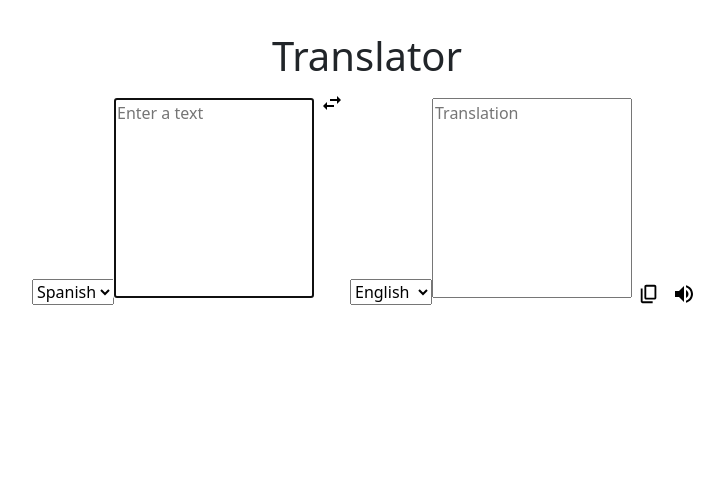
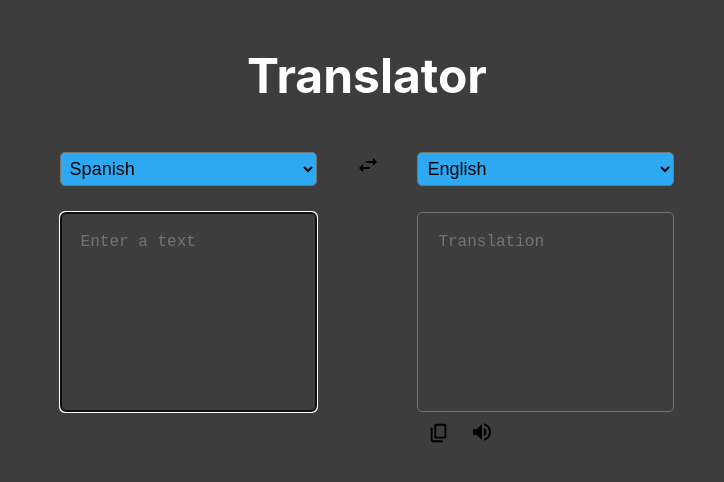
Before and after one commit to elialcodes/translator, a React (Vite) app: page / in a window 1280 px wide. Shown: the top 482 px of the page, without its empty margins (273-997 px from the left). Built offline with nearby package versions, Linux system fonts and the light colour scheme.

Commit message:
feat:styling

```diff
--- a/package.json
+++ b/package.json
@@ -12,10 +12,8 @@
   },
   "dependencies": {
     "axios": "^1.7.2",
-    "bootstrap": "5.3.3",
     "deepl-node": "^1.13.0",
     "react": "^18.3.1",
-    "react-bootstrap": "2.10.4",
     "react-dom": "^18.3.1"
   },
   "devDependencies": {
--- a/src/App.css
+++ b/src/App.css
@@ -1,7 +1,7 @@
-#root {
-  max-width: 800px;
-  margin: 0 auto;
-  padding: 2rem;
+* {
+  margin: 0;
+  padding: 0;
+  box-sizing: border-box;
 }
 
 /* .copied-message {
@@ -13,22 +13,59 @@
   border-radius: 5px;
 } */
 
-h1 {
-  font-size: 3.2em;
-  line-height: 1.1;
+.title {
+  width: 100%;
+  font-size: 3em;
+  color: white;
   text-align: center;
-  margin-bottom: 50px;
+  margin-top: 5vh;
+  margin-bottom: 5vh;
 }
 
 .container {
+  width: 100%;
   display: flex;
+  justify-content: center;
+  gap: 3%;
+}
+
+.from-and-to-container {
+  display: flex;
+  flex-direction: column;
+}
+
+.language {
+  background-color: rgb(45, 169, 241);
+  font-size: 18px;
+  padding: 5px;
+  color: black;
+  border-radius: 5px;
+  margin-bottom: 10%;
+}
+
+.textarea {
+  resize: 'none';
+  background-color: transparent;
+  padding: 20px;
+  font-size: 16px;
+  color: white;
+  border-radius: 5px;
+  resize: none;
+  height: 200px;
 }
 
 .button-icon {
   background-color: transparent;
   border: none;
+  padding: 0 4%;
 }
 
 .copied-text {
   background-color: lightskyblue;
 }
+
+@media (max-width: 768px) {
+  .language {
+    width: 130px;
+  }
+}
--- a/src/App.tsx
+++ b/src/App.tsx
@@ -1,5 +1,4 @@
 import './App.css';
-import 'bootstrap/dist/css/bootstrap.min.css';
 import { useEffect, useState } from 'react';
 import { useStore } from './hooks/useStore';
 import { useDebounce } from './hooks/useDebounce';
@@ -73,9 +72,9 @@ function App() {
 
   return (
     <>
-      <h1>Translator</h1>
+      <h1 className="title">Translator</h1>
       <div className="container">
-        <div>
+        <div className="from-and-to-container">
           <LanguageSelector
             type="from"
             value={fromLanguage}
@@ -93,13 +92,14 @@ function App() {
             <ArrowsIcon />
           </button>
         </div>
-        <div>
+        <div className="from-and-to-container">
           <LanguageSelector
             type="to"
             value={toLanguage}
             onChange={setToLanguage}
           />
           <TextArea type="to" loading={loading} value={result} readOnly />
+          <div className="copy-and-speak">
             <button
               className="button-icon"
               style={{
@@ -124,6 +124,7 @@ function App() {
             )}
           </div>
         </div>
+      </div>
     </>
   );
 }
--- a/src/components/LanguageSelector.tsx
+++ b/src/components/LanguageSelector.tsx
@@ -20,7 +20,7 @@ export const LanguageSelector: FC<Props> = ({ value, onChange }) => {
   };
 
   return (
-    <select onChange={handleChange} value={value}>
+    <select className="language" onChange={handleChange} value={value}>
       {/* lo dejamos preparado para una futura api mejor que contemple como idioma de
       partida "auto" para detectar el idioma del fromText:
       si type = "from", por defecto tendrá valor "auto" para detectar el idioma */}
--- a/src/components/TextArea.tsx
+++ b/src/components/TextArea.tsx
@@ -20,16 +20,11 @@ export const TextArea: FC<Props> = ({ type, loading, onChange, value }) => {
 
   return (
     <textarea
+      className="textarea"
       autoFocus={type === 'from'}
       placeholder={type === 'from' ? 'Enter a text' : 'Translation'}
       onChange={type === 'from' ? handleChangeTextArea : undefined}
       disabled={type === 'to' && loading}
-      style={{
-        marginTop: '10px',
-        height: '200px',
-        width: '200px',
-        resize: 'none',
-      }}
       value={value}
       readOnly={type === 'to'}
     >
--- a/src/index.css
+++ b/src/index.css
@@ -1,21 +1,9 @@
-:root {
+body {
+  width: 100%;
+  background-color: rgb(62, 61, 61);
   font-family: Inter, system-ui, Avenir, Helvetica, Arial, sans-serif;
   line-height: 1.5;
   font-weight: 400;
-
-  color-scheme: light dark;
-  color: rgba(255, 255, 255, 0.87);
-  background-color: #242424;
-
   font-synthesis: none;
   text-rendering: optimizeLegibility;
-  -webkit-font-smoothing: antialiased;
-  -moz-osx-font-smoothing: grayscale;
 }
-
-body {
-  margin: 0;
-  display: flex;
-  min-width: 320px;
-  min-height: 100vh;
-}
```
Also changed, not shown: 1 other file (tests, documents, lock files or other folders). Lines whose indentation alone changed are shown as unchanged.
